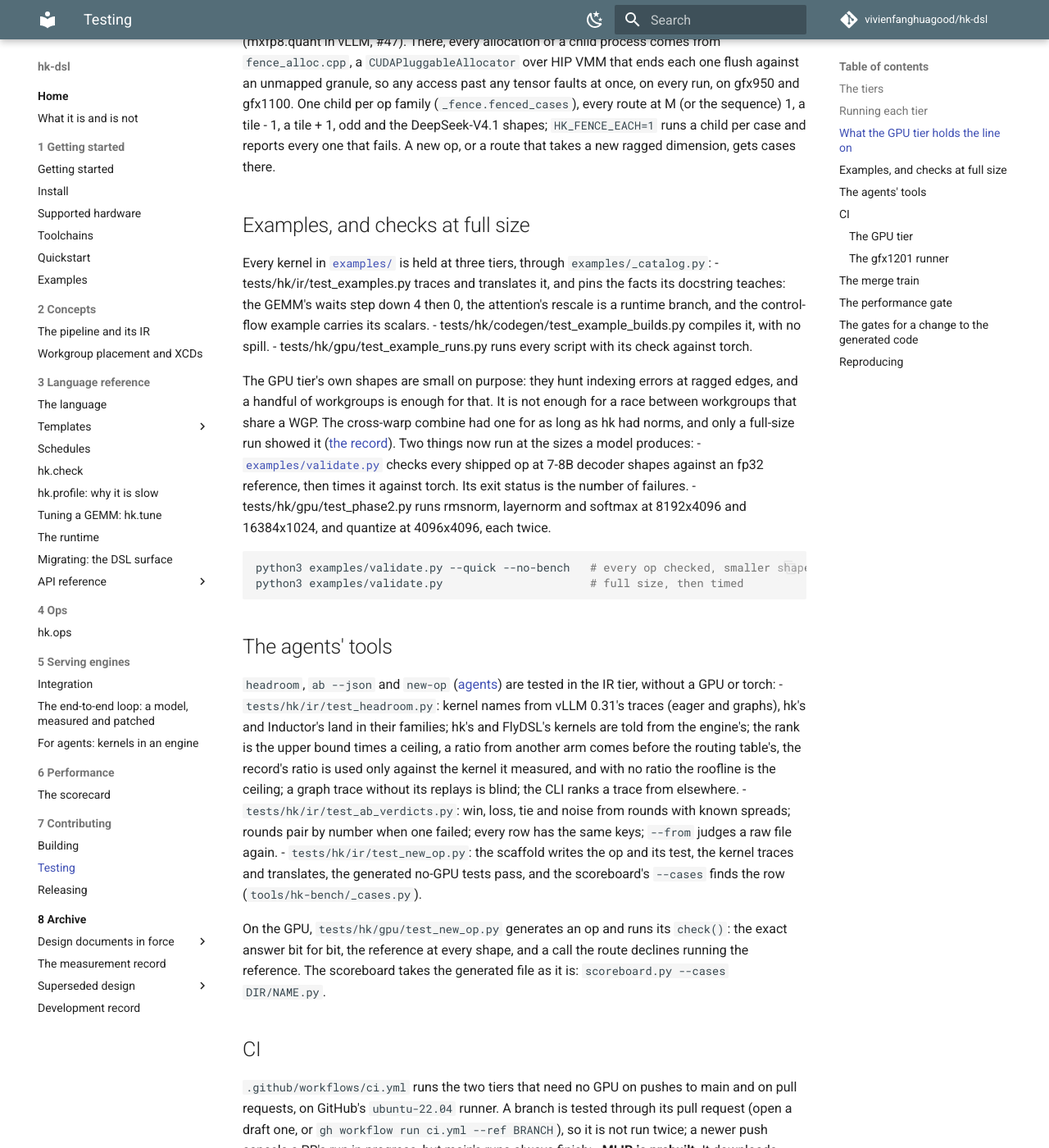
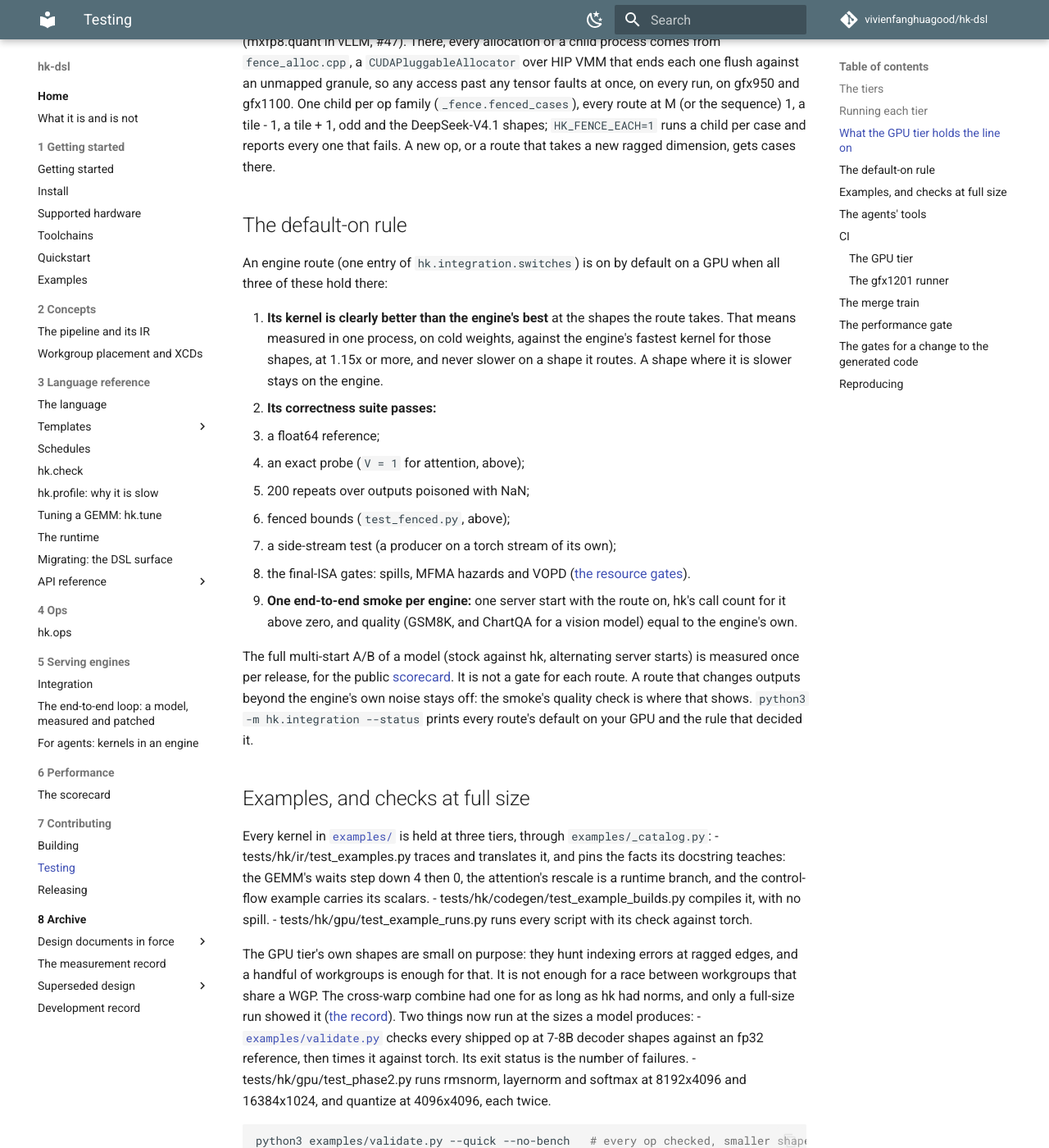
Before and after one commit to vivienfanghuagood/hk-dsl, an MkDocs documentation site: the page built from docs/testing.md, in a window 1280 px wide and 1400 px high, scrolled down 2893 px. Shown: the whole window at 82% size. Built offline with MkDocs 1.6.1 and Material for MkDocs 9.7.7, drawn with Linux system fonts in a browser that asks for light colours; comment, search, counter and statistics services are not loaded.

Commit message:
docs: the default-on rule (a clear kernel win, the correctness suite, one end-to-end smoke per engine) replaces the multi-model gates
docs/testing.md gains "The default-on rule": a route is on by default on a GPU when (1) its kernel is
clearly better than the engine's best at the shapes it takes (one process, cold weights, >= 1.15x,
never slower on a routed shape; slower shapes stay on the engine), (2) its correctness suite passes
(float64 reference, an exact probe, 200 NaN-poisoned repeats, fenced bounds, a side-stream test, the
spill / MFMA-hazard / VOPD gates), and (3) one end-to-end smoke per engine shows hk's calls and equal
quality. The full multi-start A/B is measured once per release for the scorecard, not per route.

The old wording ("validated with real weights, outputs bit-identical or within the engine's noise")
is replaced where it lived: README, docs/integration.md, the switches module docstring, and the route
table's sentence in scripts/gen_hardware_docs.py (docs/supported-hardware.md regenerated).
CONTRIBUTING.md points to the rule.

Co-Authored-By: Claude <noreply@anthropic.com>

```diff
--- a/docs/testing.md
+++ b/docs/testing.md
@@ -130,6 +130,34 @@ route at M (or the sequence) 1, a tile - 1, a tile + 1, odd and the
 DeepSeek-V4.1 shapes; `HK_FENCE_EACH=1` runs a child per case and reports every
 one that fails. A new op, or a route that takes a new ragged dimension, gets
 cases there.
+
+## The default-on rule
+
+An engine route (one entry of `hk.integration.switches`) is on by default on a
+GPU when all three of these hold there:
+
+1. **Its kernel is clearly better than the engine's best** at the shapes the
+   route takes. That means measured in one process, on cold weights, against
+   the engine's fastest kernel for those shapes, at 1.15x or more, and never
+   slower on a shape it routes. A shape where it is slower stays on the engine.
+2. **Its correctness suite passes:**
+   - a float64 reference;
+   - an exact probe (`V = 1` for attention, above);
+   - 200 repeats over outputs poisoned with NaN;
+   - fenced bounds (`test_fenced.py`, above);
+   - a side-stream test (a producer on a torch stream of its own);
+   - the final-ISA gates: spills, MFMA hazards and VOPD
+     ([the resource gates](runtime.md#the-resource-gates)).
+3. **One end-to-end smoke per engine:** one server start with the route on,
+   hk's call count for it above zero, and quality (GSM8K, and ChartQA for a
+   vision model) equal to the engine's own.
+
+The full multi-start A/B of a model (stock against hk, alternating server
+starts) is measured once per release, for the public
+[scorecard](performance/scorecard.md). It is not a gate for each route. A route
+that changes outputs beyond the engine's own noise stays off: the smoke's
+quality check is where that shows. `python3 -m hk.integration --status` prints
+every route's default on your GPU and the rule that decided it.
 
 ## Examples, and checks at full size
 
```
Also changed, not shown: CONTRIBUTING.md (+2 -0 lines), README.md (+4 -3 lines), docs/integration.md (+4 -4 lines), docs/supported-hardware.md (+1 -1 lines), 2 other files.
